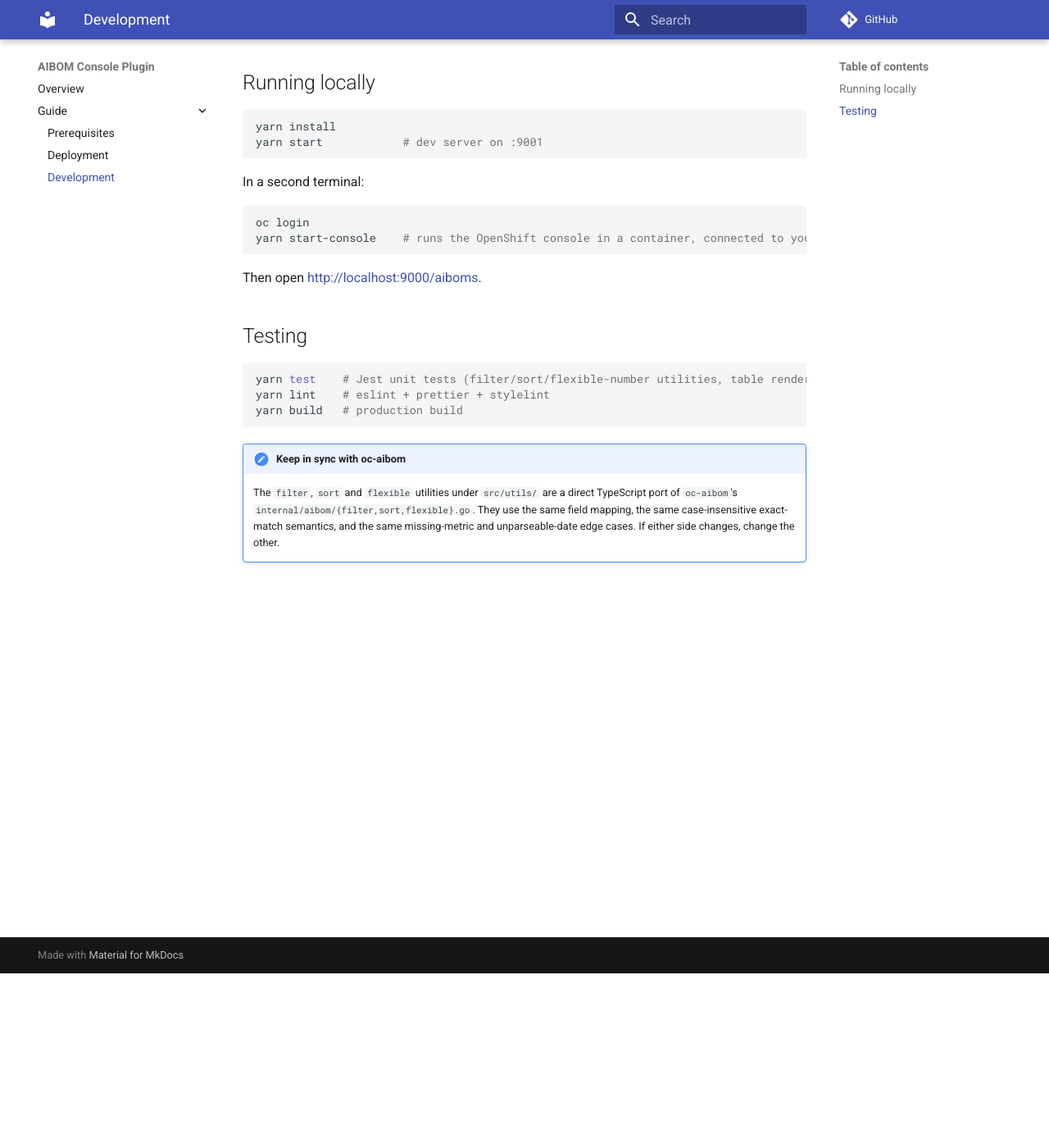
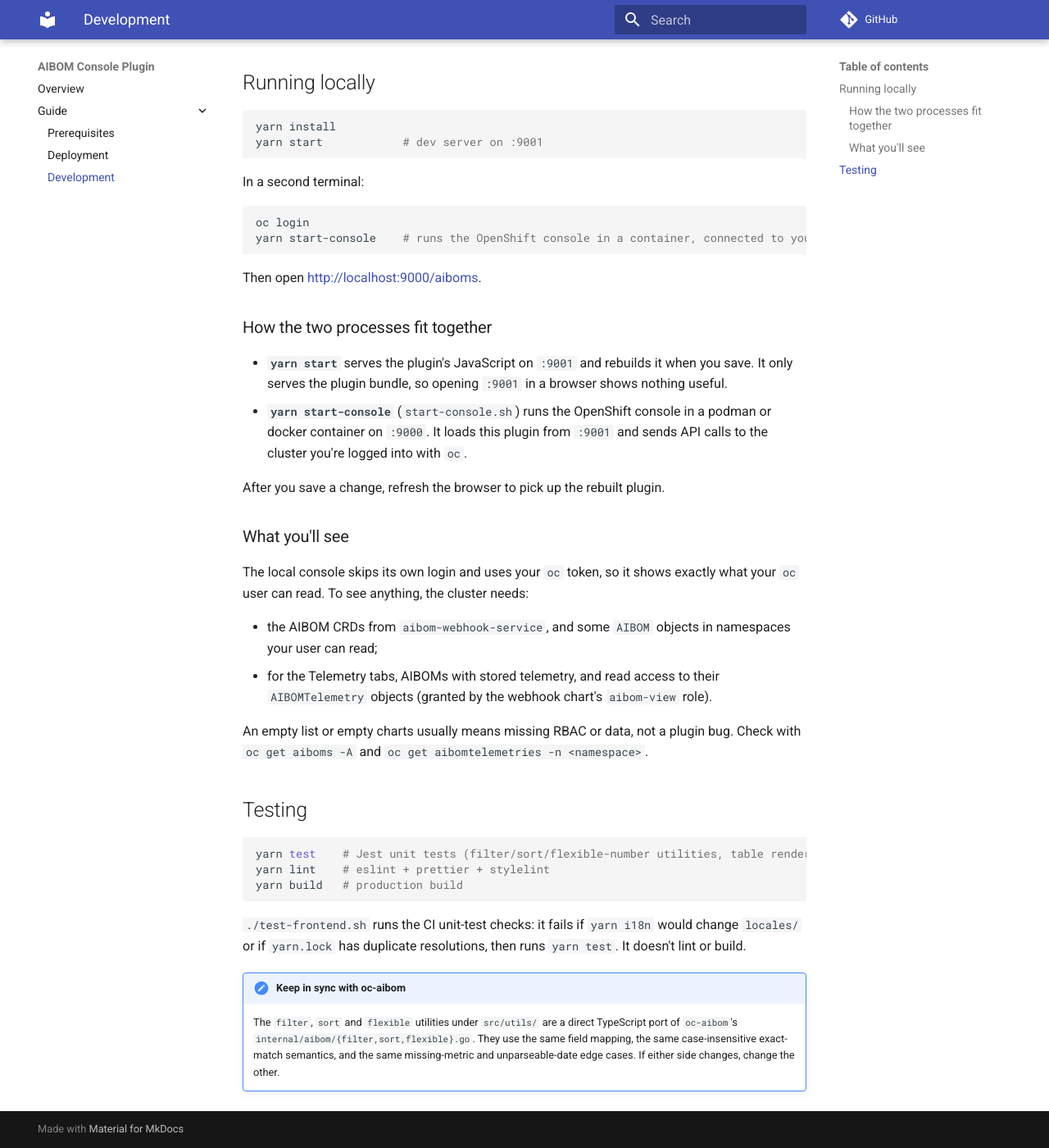
Before and after one commit to gavinsan33/aibom-console-plugin, an MkDocs documentation site: the page built from docs/guide/development.md, in a window 1280 px wide and 1400 px high, scrolled down 213 px. Shown: the whole window at 82% size. Built offline with MkDocs 1.6.1 and Material for MkDocs 9.7.7, drawn with Linux system fonts in a browser that asks for light colours; comment, search, counter and statistics services are not loaded.

Commit message:
Explain how the local dev server and console fit together

````diff
--- a/docs/guide/development.md
+++ b/docs/guide/development.md
@@ -18,6 +18,22 @@ yarn start-console    # runs the OpenShift console in a container, connected to
 
 Then open <http://localhost:9000/aiboms>.
 
+### How the two processes fit together
+
+- **`yarn start`** serves the plugin's JavaScript on `:9001` and rebuilds it when you save. It only serves the plugin bundle, so opening `:9001` in a browser shows nothing useful.
+- **`yarn start-console`** (`start-console.sh`) runs the OpenShift console in a podman or docker container on `:9000`. It loads this plugin from `:9001` and sends API calls to the cluster you're logged into with `oc`.
+
+After you save a change, refresh the browser to pick up the rebuilt plugin.
+
+### What you'll see
+
+The local console skips its own login and uses your `oc` token, so it shows exactly what your `oc` user can read. To see anything, the cluster needs:
+
+- the AIBOM CRDs from `aibom-webhook-service`, and some `AIBOM` objects in namespaces your user can read;
+- for the Telemetry tabs, AIBOMs with stored telemetry, and read access to their `AIBOMTelemetry` objects (granted by the webhook chart's `aibom-view` role).
+
+An empty list or empty charts usually means missing RBAC or data, not a plugin bug. Check with `oc get aiboms -A` and `oc get aibomtelemetries -n <namespace>`.
+
 ## Testing
 
 ```sh
@@ -26,5 +42,7 @@ yarn lint    # eslint + prettier + stylelint
 yarn build   # production build
 ```
 
+`./test-frontend.sh` runs the CI unit-test checks: it fails if `yarn i18n` would change `locales/` or if `yarn.lock` has duplicate resolutions, then runs `yarn test`. It doesn't lint or build.
+
 !!! note "Keep in sync with oc-aibom"
     The `filter`, `sort` and `flexible` utilities under `src/utils/` are a direct TypeScript port of `oc-aibom`'s `internal/aibom/{filter,sort,flexible}.go`. They use the same field mapping, the same case-insensitive exact-match semantics, and the same missing-metric and unparseable-date edge cases. If either side changes, change the other.
````
